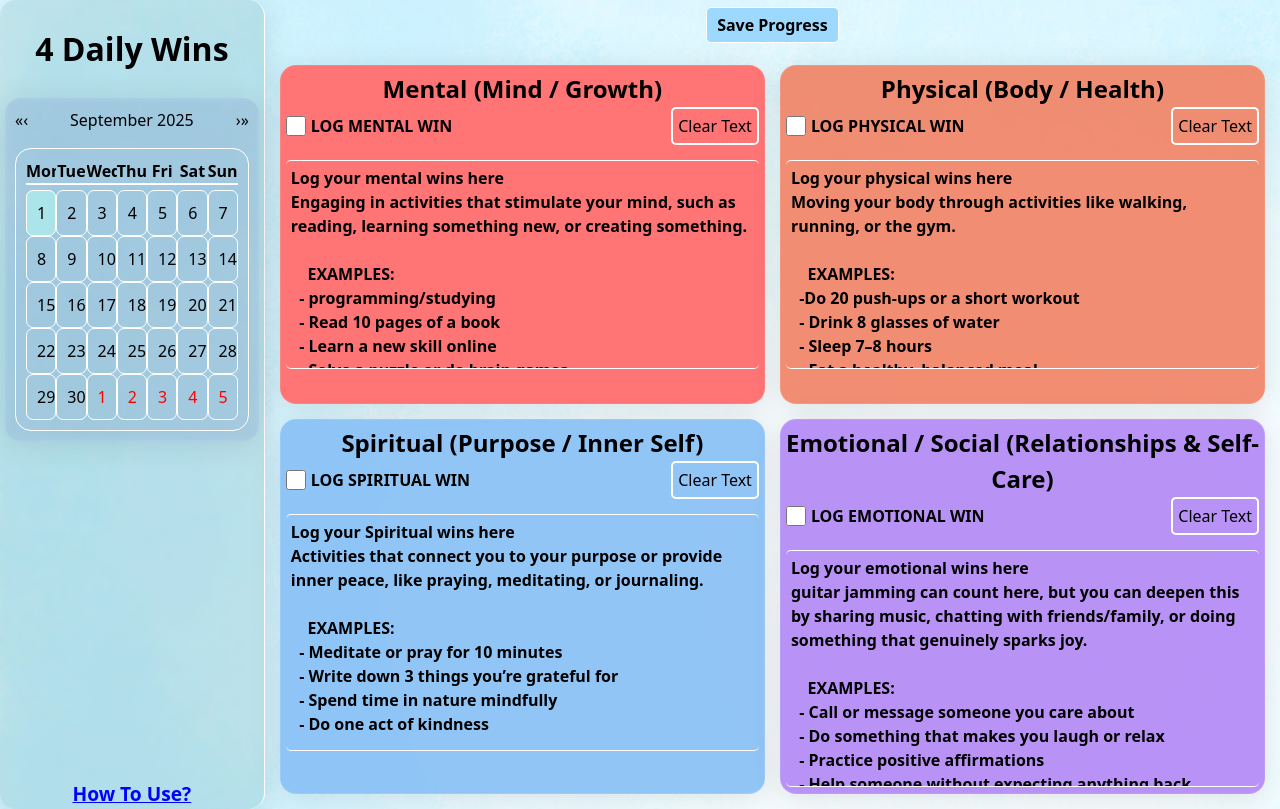
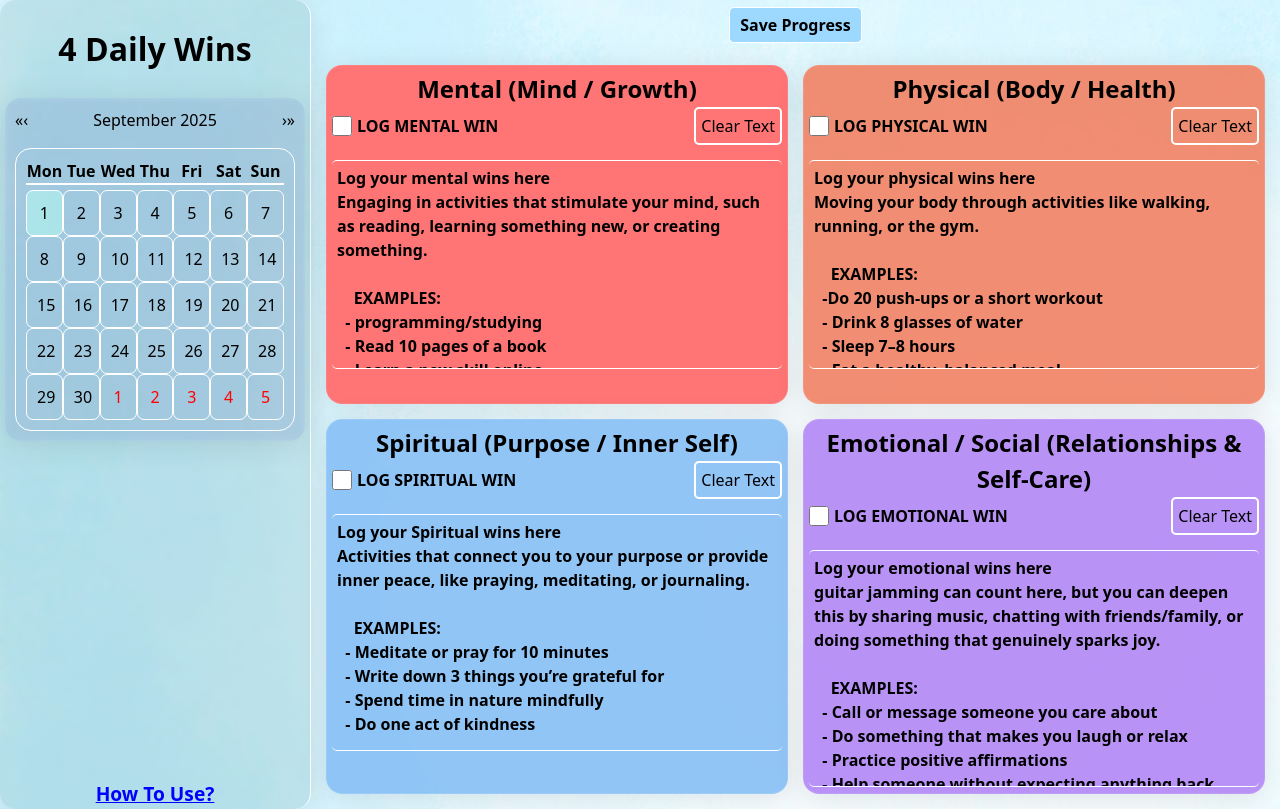
Before and after one commit to ron02dev/4DailyWins, a React (Vite) app: page / in a window 1280 px wide. Built offline with nearby package versions, Linux system fonts and the light colour scheme.

Commit message:
added some improvement to the ui

```diff
--- a/package.json
+++ b/package.json
@@ -9,8 +9,8 @@
     "build": "tsc -b && vite build",
     "lint": "eslint .",
     "preview": "vite preview",
-    "predeploy":"npm run build",
-    "deploy":"gh-pages -d dist"
+    "predeploy": "npm run build",
+    "deploy": "gh-pages -d dist"
   },
   "dependencies": {
     "@emotion/react": "^11.14.0",
@@ -18,6 +18,8 @@
     "@mui/material": "^7.3.1",
     "@mui/x-date-pickers": "^8.10.2",
     "@tailwindcss/vite": "^4.1.12",
+    "animate.css": "^4.1.1",
+    "animate.css-react": "^1.1.0",
     "gh-pages": "^6.3.0",
     "react": "^19.1.1",
     "react-calendar": "^6.0.0",
--- a/src/App.tsx
+++ b/src/App.tsx
@@ -1,4 +1,5 @@
 import Aside from "./components/Aside";
+import 'animate.css';
 
 import {
   createContext,
@@ -114,7 +115,7 @@ const DailyWinContext = createContext<DailyWinContext | null>(null);
 // APP--APP--APP--APP--APP
 function App() {
   const [appData, dispatch] = useReducer(reducer, initialAppData);
-  const { getDMY } = useDate();
+  const { getDMY,toUIDate } = useDate();
   const { addDailyWin, getDailyWins } = useDB();
   const [isHowActive, setIsHowActive] = useState<boolean | null>(false);
   const [isHistoryActive, setisHistoryActive] = useState<boolean | null>(false);
@@ -160,20 +161,20 @@ function App() {
     }
   }
 
-  // DISSAPEARING MESSAGES
-  useEffect(() => {
-    const messageDelay = setTimeout(
-      () =>
-        dispatch({
-          type: "SET_SERVER_MESSAGE",
-          payload: { serverMessage: "", messageType: "" },
-        }),
-      4000
-    );
-    return () => {
-      clearTimeout(messageDelay);
-    };
-  }, [appData.serverMessage]);
+  // // DISSAPEARING MESSAGES
+  // useEffect(() => {
+  //   const messageDelay = setTimeout(
+  //     () =>
+  //       dispatch({
+  //         type: "SET_SERVER_MESSAGE",
+  //         payload: { serverMessage: "", messageType: "" },
+  //       }),
+  //     2500
+  //   );
+  //   return () => {
+  //     clearTimeout(messageDelay);
+  //   };
+  // }, [appData.serverMessage]);
 
   // WHEN VIEWING HISTORY ACTIVE
   useEffect(() => {
@@ -231,10 +232,10 @@ function App() {
           {isHowActive ? (
             <HowToUse />
           ) : (
-            <div className="content">
+            <div className="content-main">
               <header className="content-header">
                 {isHistoryActive ? (
-                  <p>Viewing {appData.winHistory.selectedDateHistory} Logs</p>
+                  <p className="log-message">Viewing  <span className="log-message-highlight">{toUIDate(appData.winHistory.selectedDateHistory)}</span> Logs</p>
                 ) : (
                   <button onClick={handleLogDailyWin} className="log-btn">
                     Save Progress
--- a/src/components/Aside.tsx
+++ b/src/components/Aside.tsx
@@ -1,9 +1,10 @@
 import "../css/aside.css";
 import "../css/calendar.css";
-import { useState } from "react";
+import { useEffect, useState } from "react";
 import Calendar from "react-calendar";
 import { useDailyWinContext } from "../App";
 import useDB from "../hooks/useDB";
+import "animate.css";
 import useDate from "../hooks/useDate";
 
 type ValuePiece = Date | null;
@@ -15,7 +16,30 @@ interface Props {
 }
 
 export default function Aside({ handleHowToUse }: Props) {
-  const { appData } = useDailyWinContext();
+  const { appData, dispatch } = useDailyWinContext();
+  const [animationClass, setAnimationClass] = useState("animate__bounceInLeft");
+  const [showMessage, setShowMessage] = useState(false);
+
+  useEffect(() => {
+    if (appData.serverMessage) {
+      setShowMessage(true);
+      setAnimationClass("animate__bounceInLeft");
+      // Start timer to bounce out before hiding
+      const outTimer = setTimeout(() => {
+        setAnimationClass("animate__bounceOutLeft");
+        // After bounce out, hide the message
+        setTimeout(() => {
+          setShowMessage(false);
+          dispatch({
+            type: "SET_SERVER_MESSAGE",
+            payload: { serverMessage: "", messageType: "" },
+          });
+        }, 700); // 700ms is the duration of the bounceOutLeft animation
+      }, 1800); // Show message for 1.8s before animating out
+      return () => clearTimeout(outTimer);
+    }
+  }, [appData.serverMessage]);
+
   return (
     <div className="content-aside">
       <section className="calendar-section">
@@ -24,9 +48,14 @@ export default function Aside({ handleHowToUse }: Props) {
         <CalendarContainer />
       </section>
       <section className="link-and-msg">
-        <p className={`server-message ${appData.messageType}`}>
-          {appData.serverMessage.toUpperCase()}
-        </p>
+        {showMessage && (
+          <p
+            key={appData.serverMessage}
+            className={`server-message animate__animated ${animationClass} ${appData.messageType}`}
+          >
+            {appData.serverMessage.toUpperCase()}
+          </p>
+        )}
       </section>
       <button className="link-btn" onClick={handleHowToUse}>
         How To Use?
--- a/src/components/TopicHandler.tsx
+++ b/src/components/TopicHandler.tsx
@@ -32,7 +32,7 @@ export default function Checkbox({
       dispatch({
         type: "SET_SERVER_MESSAGE",
         payload: {
-          serverMessage: `${win_type} win added! : Remember to save your progress regularly to keep your wins safe!`,
+          serverMessage: `${win_type} win added! : DON'T FORGET TO SAVE YOUR PROGRESS!`,
           messageType: "success",
         },
       });
@@ -41,7 +41,7 @@ export default function Checkbox({
       dispatch({
         type: "SET_SERVER_MESSAGE",
         payload: {
-          serverMessage: `Invalid task!, ${win_type} win not logged`,
+          serverMessage: `Invalid task! ${win_type} win not logged`,
           messageType: "error",
         },
       });
--- a/src/css/App.css
+++ b/src/css/App.css
@@ -1,15 +1,16 @@
 /* MAIN BOX THAT HOLD ASIDE AND CONTENT */
+
 .app-container {
   min-height: 100vh;
   display: flex;
 }
 
 .app-container div:nth-child(2) {
-flex: 2;
+  flex: 2;
 }
 
 .app-container div:nth-child(1) {
-flex: 0.5;
+  flex: 0.5;
 }
 
 /*
@@ -19,18 +20,13 @@ flex: 0.5;
 #F0F2BD - gray
 */
 
-/* MAIN CONTENT */
-.content {
-  display: flex;
-  flex-direction: column;
+.log-message {
+  font-weight: 700;
+  text-transform: uppercase;
 }
 
-.content-header {
-  display: flex;
-  padding: 5px;
-  height: 50px;
-  justify-content: center;
-  align-items: center;
+.log-message-highlight {
+ color: rgb(255, 130, 47);
 }
 
 .server-message {
@@ -64,12 +60,12 @@ flex: 0.5;
   overflow: hidden;
 }
 
+/* BUTTONS */
 .log-btn {
   border: 1px solid white;
   border-radius: 5px;
   padding: 5px 10px;
   background-color: rgb(157, 216, 255);
-
   font-weight: 700;
 }
 
--- a/src/css/aside.css
+++ b/src/css/aside.css
@@ -24,6 +24,7 @@
 }
 
 .content-aside .calendar-section {
+  min-width: 300px;
   gap: 55px;
   height: 60vh;
 }
--- a/src/css/topic.css
+++ b/src/css/topic.css
@@ -1,3 +1,19 @@
+/* MAIN CONTENT */
+.content-main {
+  display: flex;
+  flex-direction: column;
+}
+
+.content-header {
+  display: flex;
+  padding: 5px;
+  height: 50px;
+  justify-content: center;
+  align-items: center;
+}
+
+
+
 .topic-container {
   flex: 1;
   display: grid;
@@ -10,6 +26,7 @@
 .topic-content {
   padding: 5px;
   width: 100%;
+  min-width: 390px;
   border-radius: 5px;
   border: 1px solid white;
   /* From https://css.glass */
--- a/src/hooks/useDate.tsx
+++ b/src/hooks/useDate.tsx
@@ -7,5 +7,15 @@ export default function useDate() {
     return `${month + 1}/${day}/${year}`;
   }
 
-  return { getDMY };
+  function toUIDate(date: string) {
+    const [month, day, year] = date.split("/").map(Number);
+    const d = new Date(year, month - 1, day);
+    return d.toLocaleDateString("en-US", {
+      year: "numeric",
+      month: "long",
+      day: "numeric",
+    });
+  }
+
+  return { getDMY, toUIDate };
 }
```
Also changed, not shown: 1 other file (tests, documents, lock files or other folders).
